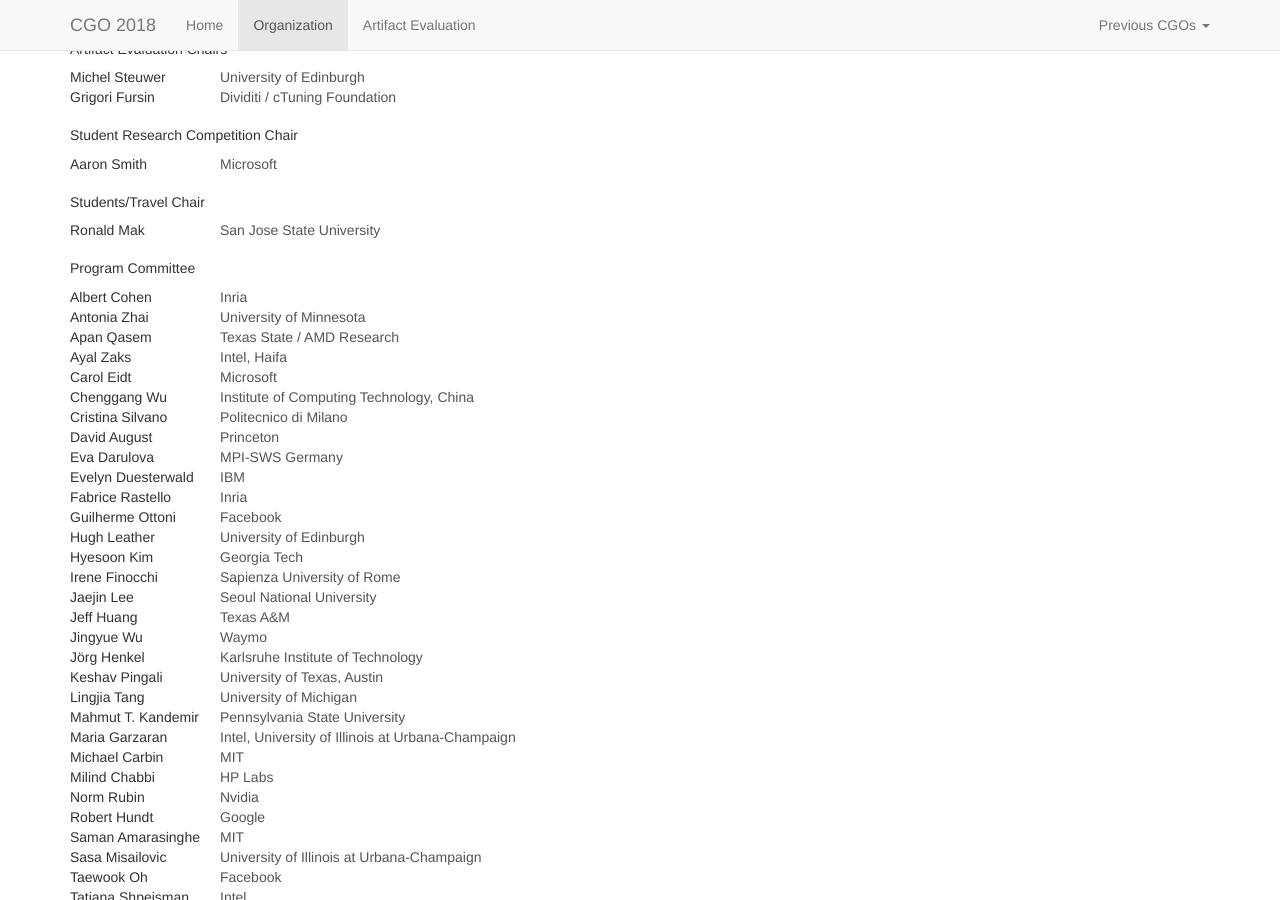
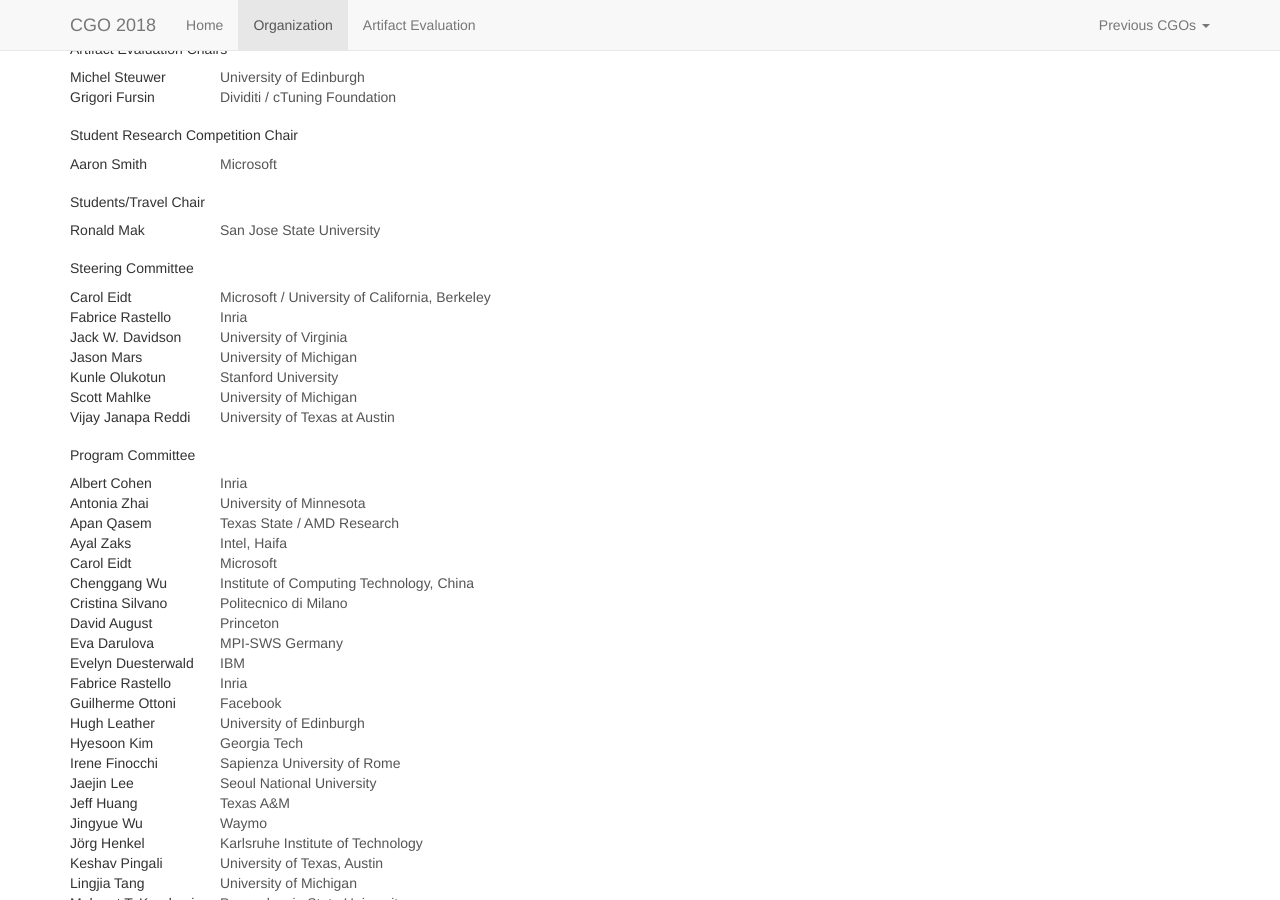
Before and after one commit to ChrisCummins/cgo2018, a Jekyll site: the page built from organization/index.html, in a window 1280 px wide and 900 px high, scrolled down 330 px. Built offline with Jekyll 4.4.1, drawn with Linux system fonts in a browser that asks for light colours; nearby versions of some CDN libraries.

Commit message:
Add SC members

```diff
--- a/organization/index.html
+++ b/organization/index.html
@@ -39,6 +39,17 @@
         <h5>Students/Travel Chair</h5>
         <table>
           <tr><td>Ronald Mak</td><td>San Jose State University</td></tr>
+        </table>
+
+        <h5>Steering Committee</h5>
+        <table>
+          <tr><td>Carol Eidt</td><td>Microsoft / University of California, Berkeley</td></tr>
+          <tr><td>Fabrice Rastello</td><td>Inria</td></tr>
+          <tr><td>Jack W. Davidson</td><td>University of Virginia</td></tr>
+          <tr><td>Jason Mars</td><td>University of Michigan</td></tr>
+          <tr><td>Kunle Olukotun</td><td>Stanford University</td></tr>
+          <tr><td>Scott Mahlke</td><td>University of Michigan</td></tr>
+          <tr><td>Vijay Janapa Reddi</td><td>University of Texas at Austin</td></tr>
         </table>
 
         <h5>Program Committee</h5>
```
